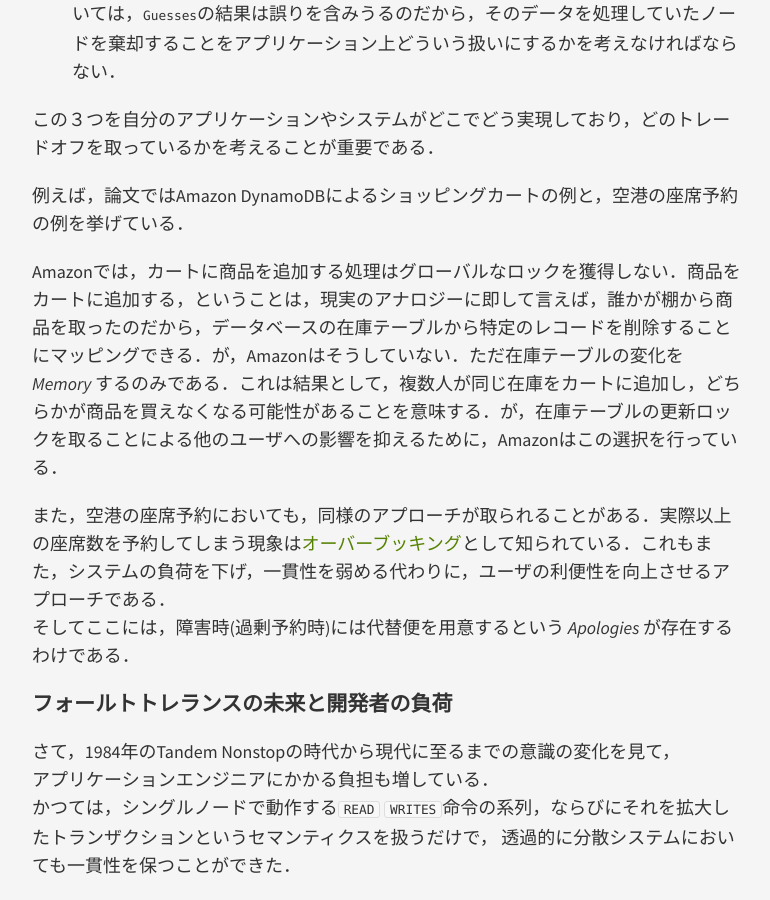
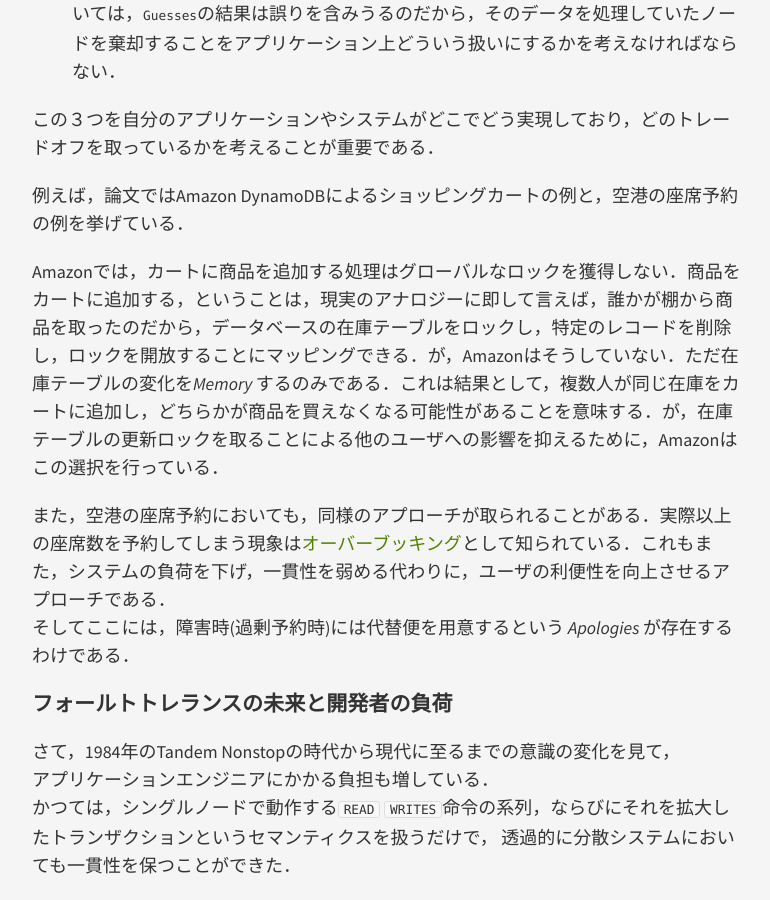
Before and after one commit to the-weekly-paper/the-weekly-paper.github.io, a Jekyll site: the page built from _posts/2017-08-07-Building-on-QuickSand.markdown, in a window 1280 px wide and 900 px high, scrolled down 10580 px. Shown: the whole window, without its empty margins (253-1023 px from the left). Built offline with Jekyll 4.4.1, drawn with Linux system fonts in a browser that asks for light colours.

Commit message:
Update 2017-08-07-Building-on-QuickSand.markdown

```diff
--- a/_posts/2017-08-07-Building-on-QuickSand.markdown
+++ b/_posts/2017-08-07-Building-on-QuickSand.markdown
@@ -221,7 +221,7 @@ to reduce the probability that a human needs to be involved
 
 例えば，論文ではAmazon DynamoDBによるショッピングカートの例と，空港の座席予約の例を挙げている．
 
-Amazonでは，カートに商品を追加する処理はグローバルなロックを獲得しない．商品をカートに追加する，ということは，現実のアナロジーに即して言えば，誰かが棚から商品を取ったのだから，データベースの在庫テーブルから特定のレコードを削除することにマッピングできる．が，Amazonはそうしていない．ただ在庫テーブルの変化を*Memory* するのみである．これは結果として，複数人が同じ在庫をカートに追加し，どちらかが商品を買えなくなる可能性があることを意味する．が，在庫テーブルの更新ロックを取ることによる他のユーザへの影響を抑えるために，Amazonはこの選択を行っている．
+Amazonでは，カートに商品を追加する処理はグローバルなロックを獲得しない．商品をカートに追加する，ということは，現実のアナロジーに即して言えば，誰かが棚から商品を取ったのだから，データベースの在庫テーブルをロックし，特定のレコードを削除し，ロックを開放することにマッピングできる．が，Amazonはそうしていない．ただ在庫テーブルの変化を*Memory* するのみである．これは結果として，複数人が同じ在庫をカートに追加し，どちらかが商品を買えなくなる可能性があることを意味する．が，在庫テーブルの更新ロックを取ることによる他のユーザへの影響を抑えるために，Amazonはこの選択を行っている．
 
 
 また，空港の座席予約においても，同様のアプローチが取られることがある．実際以上の座席数を予約してしまう現象は[オーバーブッキング](https://ja.wikipedia.org/wiki/%E9%81%8E%E5%89%B0%E4%BA%88%E7%B4%84)として知られている．これもまた，システムの負荷を下げ，一貫性を弱める代わりに，ユーザの利便性を向上させるアプローチである．
```
